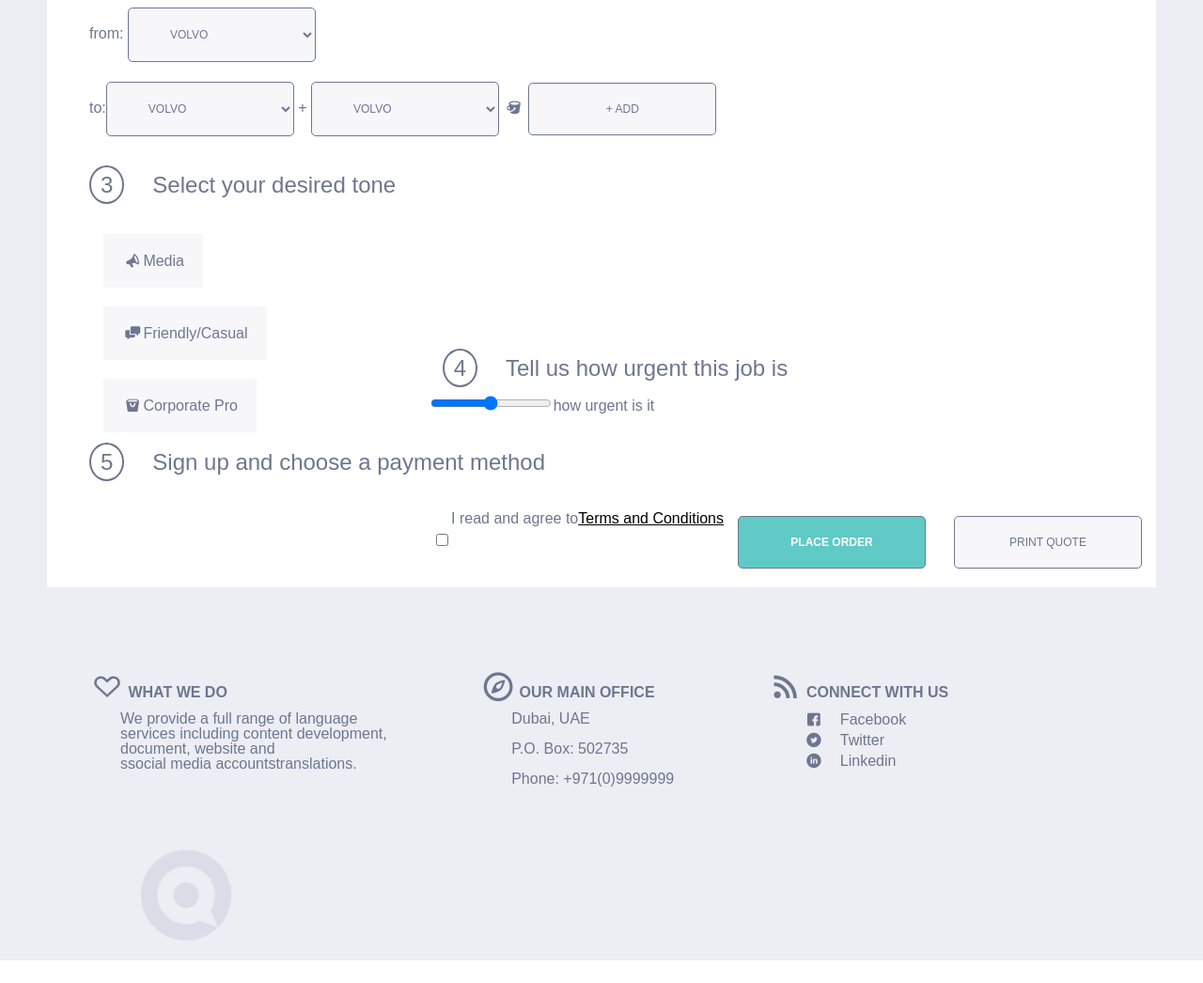
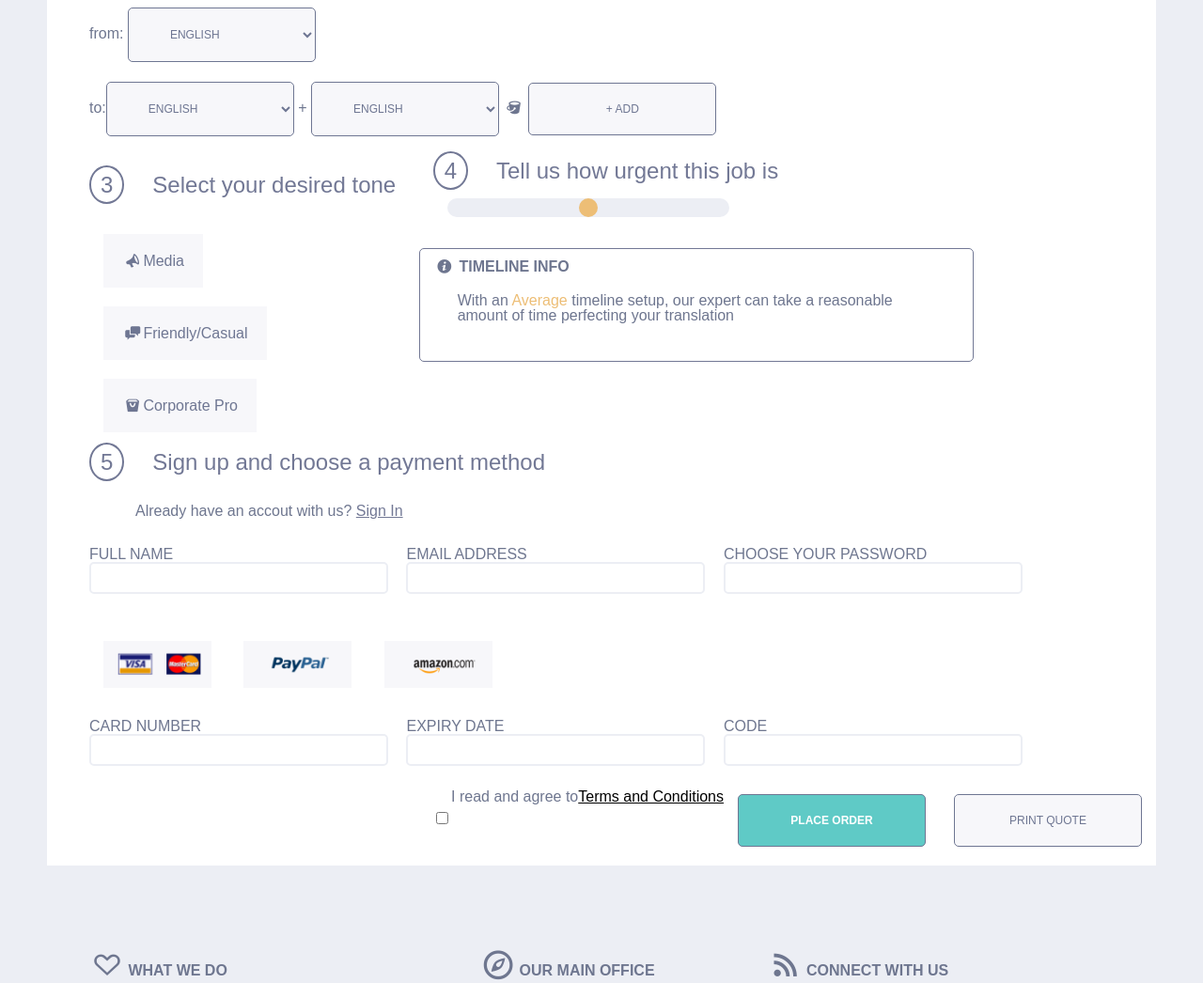
Before and after one commit to Quodnon/catwork-js-2016, a plain HTML site: page week02/lec04/sematnicForm.html in a window 1280 px wide. Shown: the part 890-1936 px from the top of the page at 94% size. Before the commit the page ends 1912 px from the top, so only its background shows below. Drawn offline with Linux system fonts and the light colour scheme.

Commit message:
homework #3

```diff
--- a/week02/lec04/css/reset.css
+++ b/week02/lec04/css/reset.css
@@ -53,3 +53,27 @@ a:visited {
 }  /* visited link */
 a:hover {color:black;}  /* mouse over link */
 a:active {color:black;}  /* selected link */
+
+input[type=range] {
+  -webkit-appearance: none; /* Hides the slider so that custom slider can be made */
+  width: 100%; /* Specific width is required for Firefox. */
+  background: transparent; /* Otherwise white in Chrome */
+}
+
+input[type=range]::-webkit-slider-thumb {
+  -webkit-appearance: none;
+}
+
+input[type=range]:focus {
+  outline: none; /* Removes the blue border. You should probably do some kind of focus styling for accessibility reasons though. */
+}
+
+input[type=range]::-ms-track {
+  width: 100%;
+  cursor: pointer;
+
+  /* Hides the slider so custom styles can be added */
+  background: transparent;
+  border-color: transparent;
+  color: transparent;
+}
--- a/week02/lec04/sematnicForm.html
+++ b/week02/lec04/sematnicForm.html
@@ -66,41 +66,41 @@
                          <input type="radio" name="obj-translation"/>
                          <img src="img/img-3.png" alt='3 source'></img>
                      </label>
-                     <fieldset class=input-set>
+                    <fieldset class=input-set>
                          <h1>Upload your documents</h1>
                          <label class=radio-wrapper>
                             <input type="file" name="obj-urgency"/>
                             <span class='icon-cloud'>Select Files here</span>
                          </label>
-                     </fieldset>
-                     <fieldset class=language-set>
+                    </fieldset>
+                    <fieldset class=language-set>
                          <h1>Select your language pairings</h1>
                          <p>from: <select class=from-language>
-                                  <option value="volvo">Volvo</option>
-                                  <option value="saab">Saab</option>
-                                  <option value="mercedes">Mercedes</option>
-                                  <option value="audi">Audi</option>
+                                  <option value="english">english</option>
+                                  <option value="german">german</option>
+                                  <option value="spanish">spanish</option>
+                                  <option value="latin">latin</option>
                                 </select>
                         </p>
                          </br>
                          <p>to:<select>
-                              <option value="volvo">Volvo</option>
-                              <option value="saab">Saab</option>
-                              <option value="mercedes">Mercedes</option>
-                              <option value="audi">Audi</option>
+                                <option value="english">english</option>
+                                <option value="german">german</option>
+                                <option value="spanish">spanish</option>
+                                <option value="latin">latin</option>
                             </select>
                             +
                         <select>
-                          <option value="volvo">Volvo</option>
-                          <option value="saab">Saab</option>
-                          <option value="mercedes">Mercedes</option>
-                          <option value="audi">Audi</option>
+                            <option value="english">english</option>
+                            <option value="german">german</option>
+                            <option value="spanish">spanish</option>
+                            <option value="latin">latin</option>
                         </select>
                         <span class=icon-bucket></span>
                         <button>+ Add</button>
                         </p>
-                     </fieldset>
-                     <fieldset class=tone-set>
+                    </fieldset>
+                    <fieldset class=tone-set>
                         <h1>Select your desired tone</h1>
                         <label class=radio-wrapper>
                             <input type="radio" name="obj-urgency"/>
@@ -117,18 +117,56 @@
                      </fieldset>
                     <fieldset class=urgency-set>
                         <h1>Tell us how urgent this job is</h1>
-                        <input type=range class=urgency-input>how urgent is it</input>
-                        <article>
-                            <h1>
-
+                        <input type=range class=urgency-input />
+                        <article class=urgency-description>
+                            <h1 class=icon-info-circled>
+                                Timeline Info
                             </h1>
-                            <p>
-
-                            </p>
+                            <p>With an <b class='urgency-value'>Average</b> timeline setup, our expert can take a reasonable amount of time perfecting your translation</p>
                         </article>
                      </fieldset>
                      <fieldset class=payment-set>
                          <h1>Sign up and choose a payment method</h1>
+                         <p> Already have an accout with us? <a href='#'>Sign In</a></p>
+                         <label for="fullname-card">
+                             full name</br>
+                             <input type="text" required pattern="[а-я,\s,А-Я,a-z,A-Z,-]+" name="fullname-card"/>
+                         </label>
+
+                         <label for="email-card">
+                             email address</br>
+                             <input type="email" name="email-card" required/>
+                         </label>
+                          <label for="password-card">
+                             choose your password</br>
+                             <input type="password" pattern="(.){8}+" name="password-card" required/>
+                         </label>
+                         </br>
+                         <label class=radio-wrapper>
+                             <input type="radio" name="obj-payment"/>
+                             <img src="img/1.png" alt='1 source'></img>
+                         </label>
+                         <label class=radio-wrapper>
+                             <input type="radio" name="obj-payment"/>
+                             <img src="img/2.png" alt='1 source'></img>
+                         </label>
+                         <label class=radio-wrapper>
+                             <input type="radio" name="obj-payment"/>
+                             <img src="img/3.png" alt='1 source'></img>
+                         </label>
+                         </br>
+                         <label for="number-card">
+                             card number</br>
+                             <input type="text" pattern="(\d){4} (\d){4} (\d){4} (\d){4}" name="number-card" required/>
+                         </label>
+                         <label for="expire-card">
+                             expiry date</br>
+                             <input type="text" pattern="(\d}{2}\\(\d){2}" name="expire-card" required/>
+                         </label>
+                         <label for="ccv-card">
+                             code</br>
+                             <input type="text" pattern="(\d){3}" name="ccv-card" required/>
+                         </label>
                      </fieldset>
                 </section>
                 <section class=order-submission>
--- a/week02/lec04/style.less
+++ b/week02/lec04/style.less
@@ -1,3 +1,7 @@
+@basic-background-color: rgb(236,238,244);
+@basic-font-color: rgb(114,120,149);
+@urgency-color : rgb(237,190,118);
+
 html
 {
     font-family: sans-serif;
@@ -10,13 +14,13 @@ header
     align-items:center;
     font-family: sans-serif;
 
-    background-color:  rgb(236,238,244);
+    background-color:  @basic-background-color;
 
     a{
         &, &:active , &:visited
         {
            text-decoration: none;
-            color:#a5abc5;
+           color:#a5abc5;
         }
     }
 }
@@ -31,11 +35,11 @@ header
 }
 main
 {
-    background-color: rgb(236,238,244);
+    background-color: @basic-background-color;
 
     form
     {
-        border:50px solid rgb(236,238,244);/*LOOOL 50px but anyway =(*/
+        border:50px solid @basic-background-color;/*LOOOL 50px but anyway =(*/
         background-color: rgb(255,255,255);
         display: flex;
         flex-direction:column;
@@ -49,8 +53,9 @@ main
 .button-as-a
 {
     width: 200px;
-    background-color: rgb(236,238,244);
-    border: 1px solid #6e768f;
+    background-color: @basic-background-color;
+    border: 1px solid;
+    border-color: @basic-font-color;
     border-radius: 5px;
     color:#a5abc5;
     padding: 15px;
@@ -72,14 +77,14 @@ main
     margin-top:15px;
     margin-bottom: 15px;
     font-size: 150%;
-    color: #6e768f;
+    color: @basic-font-color;
 }
 
 .circled-header
 {
     margin-right: 30px;
     border-radius: 50%;
-    border:2px solid #6e768f;
+    border:2px solid @basic-font-color;
     width:70px;
     height: 70px;
     text-align:center;
@@ -171,7 +176,7 @@ button,select
         margin-left: 30px;
         margin-top: 20px;
         margin-bottom: 5px;
-
+        vertical-align: top;
         h1
         {
             margin-left: 15px;
@@ -227,75 +232,90 @@ button,select
     }
     .urgency-set
     {
-       /* input[type=range]
+        margin-left: 20px;
+        .urgency-input
         {
-
-            top: 50%;
-            left: 50%;
-            margin: -2.25em -17.75em;
-            width: 35.5em;
-            height: 4.5em;
-            background: none;
-            font: 1em;
-            cursor: pointer;
-            &, &::-webkit-slider-runnable-track, &::-webkit-slider-thumb {
-              -webkit-appearance: none;
-            }
-            &::-webkit-slider-runnable-track {
-              width: 35.5em;
-              height: 2.25em;
-              border-radius: .5em;
-              box-shadow: inset 0 0 0 0.25em #aaa;
-              background: linear-gradient(90deg, #fffc42, #ef230f);
-            }
-            &::-moz-range-track {
-              width: 35.5em;
-              height: 2.25em;
-              border-radius: .5em;
-              box-shadow: inset 0 0 0 0.25em #aaa;
-              background: linear-gradient(90deg, #fffc42, #ef230f);
-            }
-            &::-ms-track {
-              border: none;
-              width: 35.5em;
-              height: 2.25em;
-              border-radius: .5em;
-              box-shadow: inset 0 0 0 0.25em #aaa;
-              background: linear-gradient(90deg, #fffc42, #ef230f);
-              color: transparent;
-            }
-            &::-ms-fill-lower, &::-ms-tooltip {
-              display: none;
-            }
+            margin-left: 30px;
+            width:  300px;
             &::-webkit-slider-thumb {
-              margin-top: -0.625em;
-              border: none;
-              width: 3.5em;
-              height: 3.5em;
-              border-radius: .5em;
-              box-shadow: inset 0 0 0 0.25em #aaa, 0 0 0.5em #000, 0 0 1em #333;
-              background: linear-gradient(#fcfcfc, #d6d6d6);
-              cursor: ew-resize;
+                  -webkit-appearance: none;
+                  height: 20px;
+                  width: 20px;
+                  margin-top: 1em;
+                  border-radius: 50%;
+                  background: @urgency-color;
+                  cursor: pointer;
+                  margin-top: 0px; /* You need to specify a margin in Chrome, but in Firefox and IE it is automatic */
             }
             &::-moz-range-thumb {
-              border: none;
-              width: 3.5em;
-              height: 3.5em;
-              border-radius: .5em;
-              box-shadow: inset 0 0 0 0.25em #aaa, 0 0 0.5em #000, 0 0 1em #333;
-              background: linear-gradient(#fcfcfc, #d6d6d6);
-              cursor: ew-resize;
+              height: 20px;
+              margin-top: 0.1875em;
+              width: 20px;
+              border-radius: 50%;
+              background: @urgency-color;
+              cursor: pointer;
             }
             &::-ms-thumb {
-              border: none;
-              width: 3.5em;
-              height: 3.5em;
-              border-radius: .5em;
-              box-shadow: inset 0 0 0 0.25em #aaa, 0 0 0.5em #000, 0 0 1em #333;
-              background: linear-gradient(#fcfcfc, #d6d6d6);
-              cursor: ew-resize;
+              height: 20px;
+              width: 20px;
+              margin-top: 0.1875em;
+              border-radius: 50%;
+              background: @urgency-color;
+              cursor: pointer;
             }
-        }*/
+            &::-webkit-slider-runnable-track{
+                height:20px;
+                margin-top: 0px;
+                width:100%;
+                background-color:@basic-background-color;
+                border-radius: 10px;
+            }
+            &::-moz-range-track{
+                height:20px;
+                width:100%;
+                background-color:@basic-background-color;
+                border-radius: 10px;
+
+            }
+            &::-ms-track{
+                height:20px;
+                width:100%;
+                background-color:@basic-background-color;
+                border-radius: 10px;
+            }
+
+        }
+       width: 50%;
+
+       h1
+       {
+           margin-top: 0px;
+       }
+       .urgency-description
+       {
+           h1
+           {
+               margin-top: 10px;
+               font-size: bold;
+               font-weight: bold;
+               text-transform: uppercase;
+           }
+           .urgency-value
+           {
+               font-size: bold;
+               color:@urgency-color;
+           }
+           p {
+
+               padding: 40px;
+               padding-top: 20px;
+           }
+           border-radius: 5px;
+           border:1px solid @basic-font-color;
+           margin-top:30px;
+
+
+       }
     }
 }
 .custom-radio-input-span
@@ -366,7 +386,52 @@ button,select
     }
 }
 
+.payment-set
+{
+    p{
+        margin-left: 4em;
+        margin-top: 2em;
+        a{
+            color: @basic-font-color;
+        }
+    }
 
+    label
+    {
+        display: inline-block;
+        text-transform: uppercase;
+        margin-left: 15px;
+        margin-top: 30px;
+    }
+    .radio-wrapper
+    {
+        margin-left: 30px;
+        margin-top:  50px;
+    }
+    input
+    {
+        font-family: sans-serif;
+        font-size: 24px;
+        border-radius: 5px;
+        border:2px solid @basic-background-color;
+        outline:none;
+        &:valid
+        {
+            &&::after
+            {
+                font-family: kotofont;
+                color: rgb(118,167,225);
+                content: '\e822';
+                font-size: large;
+                margin-left: -20px;
+            }
+
+        }
+        &:invalid
+        {
+        }
+    }
+}
 .order-submission
 {
     margin-top: 20px;
@@ -393,7 +458,7 @@ button,select
 }
 footer
 {
-    background-color: rgb(236,238,244);
+    background-color: @basic-background-color;
 }
 
 .footer-content
```
Also changed, not shown: week02/lec04/css/style.css, week02/lec04/img/1.png (added), week02/lec04/img/2.png (added), week02/lec04/img/3.png (added).
